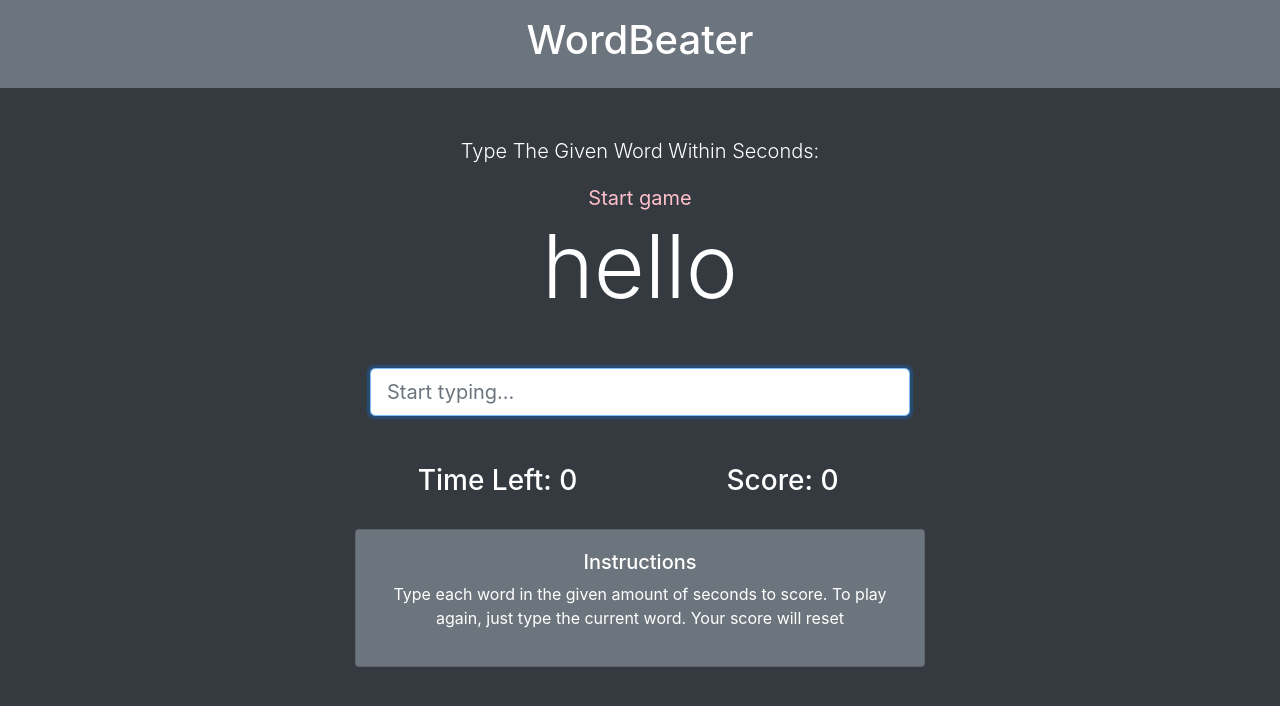
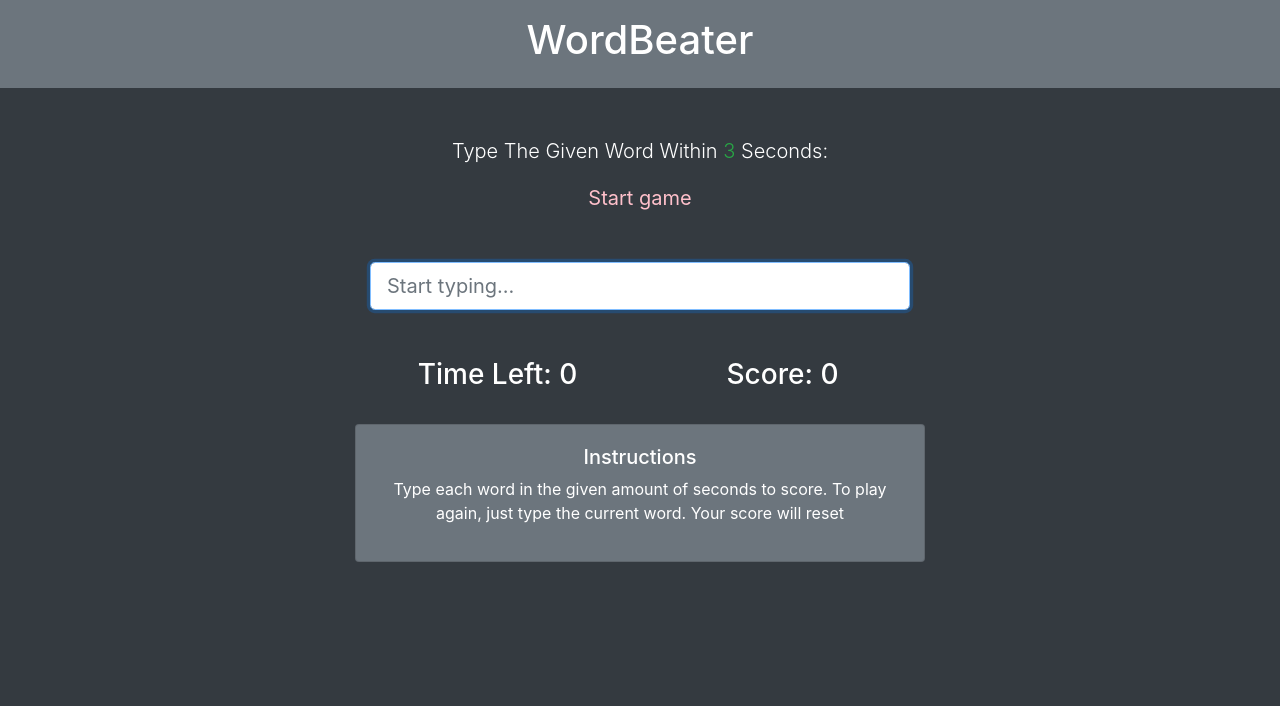
Before and after one commit to ritwik9857/typinggame, a plain HTML site: page index.html in a window 1280 px wide. Drawn offline with nearby package versions, Linux system fonts and the light colour scheme.

Commit message:
typing game

```diff
--- a/index.html
+++ b/index.html
@@ -20,7 +20,7 @@
     <div class="row">
       <div class="col-md-6 mx-auto">
         <p class="lead">Type The Given Word Within
-          <span class="text-success" id="seconds"></span> Seconds:</p>
+          <span class="text-success" id="seconds">3</span> Seconds:</p>
           <button class="btn-start" style="border: none; background: none;cursor: pointer;color: pink; font-size: 20px;">
             Start game</button>
         <h2 class="display-2 mb-5" id="current-word">hello</h2>
--- a/main.js
+++ b/main.js
@@ -51,7 +51,7 @@ let isplaying;
  ]
 
  function init() {
-
+    currentWord.innerHTML='';
 }
 function startgame(){
     document.querySelector('#score').textContent='0';
```
